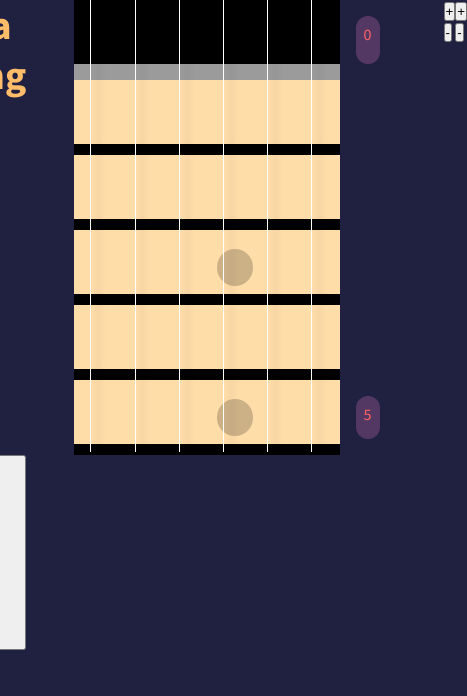
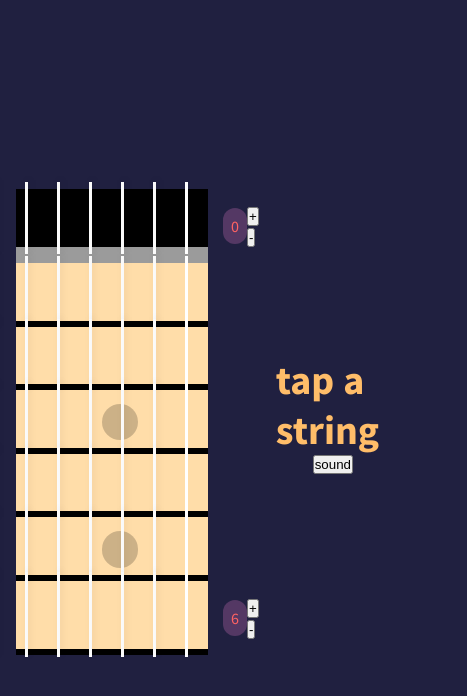
Before and after one commit to ropfoo/fretical, a Nuxt app: page / in a window 390 px wide. Shown: the top 696 px of the page, 467 px wide, since content can reach past the window. Built offline with nearby package versions, Linux system fonts and the light colour scheme.

Commit message:
worked on responsive layout + added state management to fret start and end

```diff
--- a/assets/scss/components/layout/_fret.scss
+++ b/assets/scss/components/layout/_fret.scss
@@ -1,3 +1,6 @@
+// Variables
+$fret-thickness: 0.4rem;
+
 .c-fret {
   display: grid;
   grid-template-rows: repeat(6, 1fr);
@@ -10,11 +13,12 @@
   }
 
   &--style {
-    border-right: 0.7rem solid black;
+    border-right: $fret-thickness solid black;
     background-color: $color-fret-primary;
+
     @include media-xsmall {
       border: 0;
-      border-bottom: 0.7rem solid black;
+      border-bottom: $fret-thickness solid black;
       display: grid;
       grid-template-columns: repeat(6, 1fr);
       grid-template-rows: 1fr;
@@ -41,6 +45,11 @@
     justify-content: center;
     height: 100%;
     width: 100%;
+    z-index: 0;
+
+    @include media-xsmall {
+      width: 80%;
+    }
 
     &--circle {
       position: relative;
@@ -52,14 +61,18 @@
   }
 
   &__number-container {
+    align-items: center;
+    justify-content: center;
     display: flex;
-
-    justify-content: center;
+    flex-direction: column;
     color: $color-light-secondary;
     margin: 1rem 0rem;
+    z-index: 2;
+    width: 50%;
 
     @include media-xsmall {
       margin: 1rem 1rem;
+      flex-direction: row;
     }
 
     &__number {
--- a/assets/scss/components/layout/_fretboard-view.scss
+++ b/assets/scss/components/layout/_fretboard-view.scss
@@ -3,24 +3,32 @@
   grid-template-columns: 1fr;
   grid-template-rows: 1fr 1fr 1fr;
   justify-content: center;
-  height: 100vh;
+  max-height: 100vh;
+  max-width: 100vw;
 
   @include media-xsmall {
     display: grid;
-    grid-template-columns: 1fr 1fr 1fr;
+    grid-template-columns: 1fr 1fr;
     grid-template-rows: 1;
     grid-auto-flow: row;
   }
 
   &__active-tone {
+    align-items: flex-end;
     color: $color-light-main;
     display: flex;
-    font-size: 2.5rem;
     justify-content: center;
     margin-bottom: 1rem;
-  }
-  &__fretboard-adjust {
-    display: flex;
-    justify-content: space-between;
+
+    h1 {
+      font-size: 2.5rem;
+    }
+
+    @include media-xsmall {
+      align-items: center;
+      flex-direction: column;
+      grid-column: 3;
+      grid-row: 2;
+    }
   }
 }
--- a/assets/scss/components/layout/_fretboard.scss
+++ b/assets/scss/components/layout/_fretboard.scss
@@ -1,14 +1,16 @@
 .c-fretboard {
-  margin: 0rem 3rem;
   display: grid;
+  grid-auto-flow: column;
   grid-template-columns: repeat(auto, 1fr);
   grid-template-rows: 1;
-  grid-auto-flow: column;
+  grid-row: 2;
+  margin: 0rem 3rem;
+  max-height: 100vh;
 
   @include media-xsmall {
+    grid-auto-flow: row;
     grid-template-columns: 1;
-
     grid-template-rows: repeat(auto, 1fr);
-    grid-auto-flow: row;
+    margin: 0rem 0rem 0rem 1rem;
   }
 }
--- a/assets/scss/components/layout/_string.scss
+++ b/assets/scss/components/layout/_string.scss
@@ -30,9 +30,9 @@
 
     @include media-xsmall {
       border: none;
-      border-left: 1px solid #ffffff;
+      border-left: 0.2rem solid #ffffff;
       height: 125%;
-      margin: 2rem 0rem;
+      margin: 1.8rem -2rem;
     }
   }
 
--- a/components/Fret.vue
+++ b/components/Fret.vue
@@ -12,6 +12,14 @@
       <!-- Checkes if first or last fret to show range number -->
       <div class="c-fret__number-container" :style="{background: 'none'}" v-if="isFirst || isLast">
         <div class="c-fret__number-container__number">{{ number }}</div>
+        <div v-if="isFirst">
+          <button @click="setFirstFret(1)">+</button>
+          <button @click="setFirstFret(-1)">-</button>
+        </div>
+        <div v-else>
+          <button @click="setLastFret(1)">+</button>
+          <button @click="setLastFret(-1)">-</button>
+        </div>
       </div>
     </div>
   </div>
@@ -19,12 +27,21 @@
 
 <script>
 import String from '../components/String.vue';
+import { mapMutations } from '../store/frets';
 export default {
   components: {
     String
   },
   props: ['number', 'tones', 'isFirst', 'isLast'],
   methods: {
+    setFirstFret(amount) {
+      console.log('first');
+      this.$store.commit('frets/setFirstFret', amount);
+    },
+    setLastFret(amount) {
+      console.log('last');
+      this.$store.commit('frets/setLastFret', amount);
+    },
     checkDot() {
       if (
         this.number === 3 ||
--- a/pages/index.vue
+++ b/pages/index.vue
@@ -1,19 +1,10 @@
 <template>
   <div class="c-fretboard-view">
-    <h1 class="c-fretboard-view__active-tone">{{ activeTone }}</h1>
+    <div class="c-fretboard-view__active-tone">
+      <h1>{{ activeTone }}</h1>
+      <button @click="toggleSound">sound</button>
+    </div>
     <fretboard :firstFret="firstFret" :lastFret="lastFret" />
-    <div class="c-fretboard-view__fretboard-adjust">
-      <div>
-        <button @click="firstFret++">+</button>
-        <button @click="firstFret--">-</button>
-      </div>
-      <div>
-        <button @click="lastFret++">+</button>
-        <button @click="lastFret--">-</button>
-      </div>
-    </div>
-
-    <button @click="toggleSound">sound</button>
   </div>
 </template>
 
@@ -24,15 +15,11 @@ export default {
   components: {
     Fretboard
   },
-  data() {
-    return {
-      lastFret: 6,
-      firstFret: 1
-    };
-  },
   computed: mapGetters({
     activeTone: 'tones/getActiveTone',
-    sound: 'tones/getSound'
+    sound: 'tones/getSound',
+    firstFret: 'frets/getFirstFret',
+    lastFret: 'frets/getLastFret'
   }),
   methods: {
     toggleSound() {
--- a/store/frets.js
+++ b/store/frets.js
@@ -1,14 +1,18 @@
 export const state = () => ({
-  firstFret: 2,
-  lastFret: 6
+  firstFret: 1,
+  lastFret: 7
 });
 
 export const mutations = {
-  setFirstFret(state, fretNumber) {
-    state.firstFret = fretNumber;
+  setFirstFret(state, amount) {
+    if (Math.sign(amount) === -1 && state.firstFret === 1) {
+      state.firstFret = 1;
+    } else {
+      state.firstFret += amount;
+    }
   },
-  setLastFret(state, fretNumber) {
-    state.lastFret = fretNumber;
+  setLastFret(state, amount) {
+    state.lastFret += amount;
   }
 };
 
```
Also changed, not shown: assets/README.md (deleted), components/README.md (deleted), pages/README.md (deleted).
